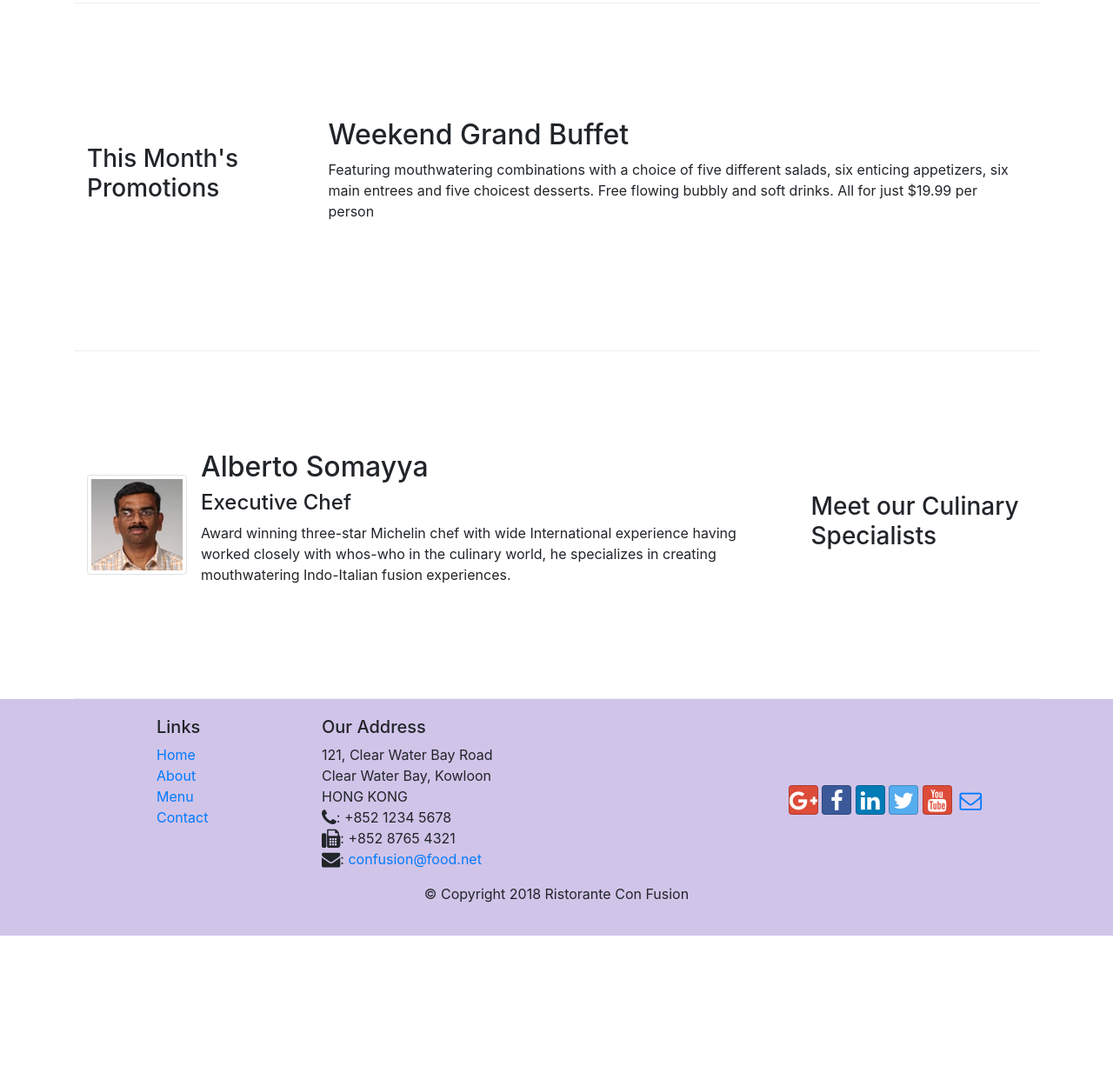
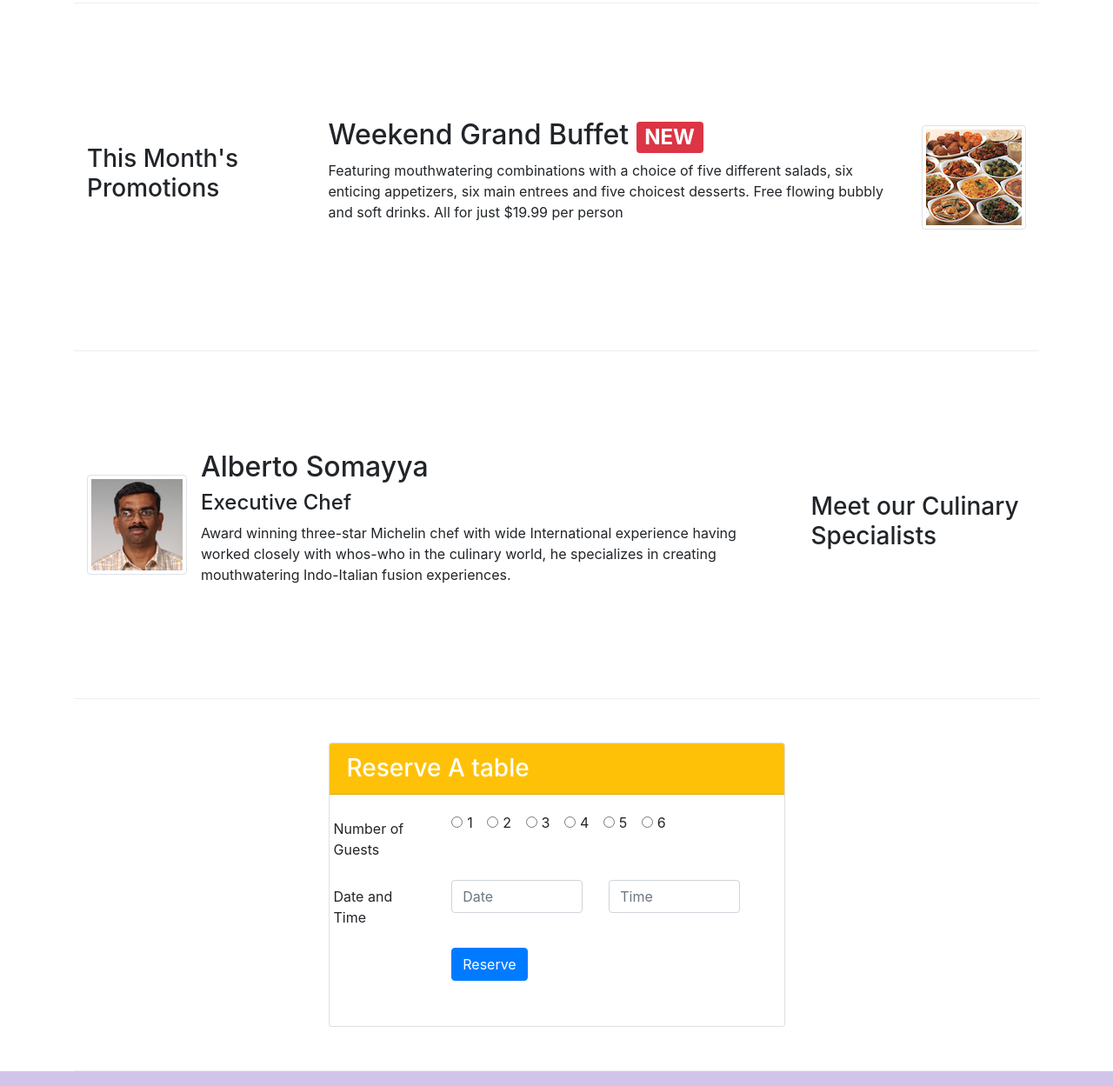
Before and after one commit to vageesan23/ConFusion-Bootstrap4, a website: page index.html in a window 1280 px wide. Shown: the part 680-1929 px from the top of the page at 87% size. Before the commit the page ends 1756 px from the top, so only its background shows below. Drawn offline with nearby package versions, Linux system fonts and the light colour scheme.

Commit message:
Updated as per assignment 2

```diff
--- a/index.html
+++ b/index.html
@@ -47,8 +47,15 @@
                     <p>We take inspiration from the World's best cuisines, and create a unique fusion experience. Our
                         lipsmacking creations will tickle your culinary senses!</p>
                 </div>
-                <div class="col-12 col-sm align-self-center">
-                    <img src="img/logo.png" class="img-fluid">
+                <div class="col-12 col-sm-6 align-self-center">
+                    <div class="row align-items-center">
+                        <div class="col-12 col-sm-6">
+                            <img src="img/logo.png" class="img-fluid">
+                        </div>
+                        <div class="col-12 col-sm-6">
+                            <a class="btn btn-warning col-12" href="#testform"><b>Reserve Table</b></a>
+                        </div>
+                    </div>
                 </div>
             </div>
         </div>
@@ -63,8 +70,10 @@
                 <div class="media">
                     <img class="d-flex mr-3 img-thumbnail align-self-center" src="img/uthappizza.png" alt="uthappizza">
                     <div class="media-body">
-                        <h2 class="mt-0">Uthappizza <span class="badge badge-danger">HOT</span><span class="badge badge-pill badge-secondary">$4.99</span></h2>
-                        <p>A unique combination of Indian Uthappam (pancake) and Italian pizza, topped with Cerignola
+                        <h2 class="mt-0">Uthappizza <span class="badge badge-danger">HOT</span><span
+                                class="badge badge-pill badge-secondary">$4.99</span></h2>
+                        <p class="d-none d-sm-block">A unique combination of Indian Uthappam (pancake) and Italian
+                            pizza, topped with Cerignola
                             olives,
                             ripe vine cherry tomatoes, Vidalia onion, Guntur chillies and Buffalo Paneer.</p>
                     </div>
@@ -80,10 +89,18 @@
                 <h3>This Month's Promotions</h3>
             </div>
             <div class="col col-sm col-md">
-                <h2>Weekend Grand Buffet</h2>
-                <p>Featuring mouthwatering combinations with a choice of five different salads, six enticing appetizers,
-                    six main entrees and five choicest desserts. Free flowing bubbly and soft drinks. All for just
-                    $19.99 per person </p>
+                <div class="media">
+                    <div class="media-body">
+                        <h2>Weekend Grand Buffet <span class="badge badge-danger">NEW</span></h2>
+                        <p class="d-none d-sm-block">Featuring mouthwatering combinations with a choice of five
+                            different salads, six enticing
+                            appetizers,
+                            six main entrees and five choicest desserts. Free flowing bubbly and soft drinks. All for
+                            just
+                            $19.99 per person </p>
+                    </div>
+                    <img class="d-flex ml-3 img-thumbnail align-self-center" src="img/buffet.png" alt="buffet">
+                </div>
             </div>
         </div>
 
@@ -97,7 +114,8 @@
                     <div class="media-body">
                         <h2>Alberto Somayya</h2>
                         <h4>Executive Chef</h4>
-                        <p>Award winning three-star Michelin chef with wide International experience having worked
+                        <p class="d-none d-sm-block">Award winning three-star Michelin chef with wide International
+                            experience having worked
                             closely with
                             whos-who in the culinary world, he specializes in creating mouthwatering Indo-Italian fusion
                             experiences. </p>
@@ -105,6 +123,74 @@
                 </div>
             </div>
         </div>
+
+        <div class="row row-content align-items-center">
+            <div class="col-12 col-sm-6 offset-sm-3">
+                <div class="card">
+                    <h3 class="card-header bg-warning text-white">Reserve A table</h3>
+                    <div class="card-body">
+                        <dl class="row">
+                            <form id="testform">
+                                <div class="form-group row">
+                                    <label for="inlineRadio" class="col-md-3 col-form-label">Number of Guests</label>
+                                    <div class="col-md-9">
+                                        <div class="form-check form-check-inline">
+                                            <input class="form-check-input" type="radio" name="inlineRadioOptions"
+                                                id="inlineRadio1" value="option1">
+                                            <label class="form-check-label" for="inlineRadio1">1</label>
+                                        </div>
+                                        <div class="form-check form-check-inline">
+                                            <input class="form-check-input" type="radio" name="inlineRadioOptions"
+                                                id="inlineRadio2" value="option2">
+                                            <label class="form-check-label" for="inlineRadio2">2</label>
+                                        </div>
+                                        <div class="form-check form-check-inline">
+                                            <input class="form-check-input" type="radio" name="inlineRadioOptions"
+                                                id="inlineRadio3" value="option3">
+                                            <label class="form-check-label" for="inlineRadio3">3</label>
+                                        </div>
+                                        <div class="form-check form-check-inline">
+                                            <input class="form-check-input" type="radio" name="inlineRadioOptions"
+                                                id="inlineRadio4" value="option4">
+                                            <label class="form-check-label" for="inlineRadio4">4</label>
+                                        </div>
+                                        <div class="form-check form-check-inline">
+                                            <input class="form-check-input" type="radio" name="inlineRadioOptions"
+                                                id="inlineRadio5" value="option5">
+                                            <label class="form-check-label" for="inlineRadio5">5</label>
+                                        </div>
+                                        <div class="form-check form-check-inline">
+                                            <input class="form-check-input" type="radio" name="inlineRadioOptions"
+                                                id="inlineRadio6" value="option6">
+                                            <label class="form-check-label" for="inlineRadio6">6</label>
+                                        </div>
+                                    </div>
+                                </div>
+
+                                <div class="form-group row">
+                                    <label for="telnum" class="col-12 col-md-3 col-form-label">Date and Time</label>
+                                    <div class="col-12 col-md-4">
+                                        <input type="text" class="form-control" id="date" name="date"
+                                            placeholder="Date">
+                                    </div>
+                                    <div class="col-12 col-md-4">
+                                        <input type="text" class="form-control" id="time" name="time"
+                                            placeholder="Time">
+                                    </div>
+                                </div>
+
+                                <div class="form-group row">
+                                    <div class="offset-md-3 col-md-9">
+                                        <button type="submit" class="btn btn-primary">Reserve</button>
+                                    </div>
+                                </div>
+                            </form>
+                        </dl>
+                    </div>
+                </div>
+            </div>
+        </div>
+
     </div>
 
     <footer class="footer">
```
